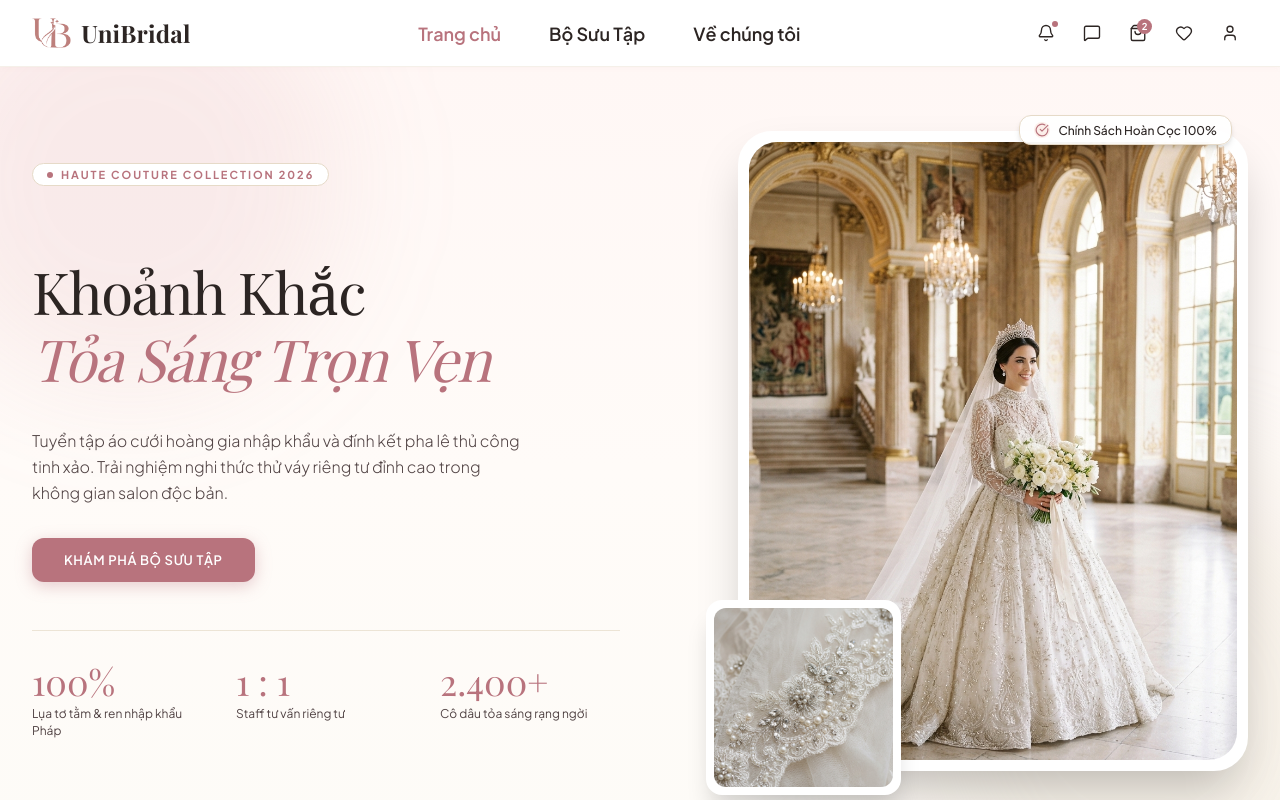
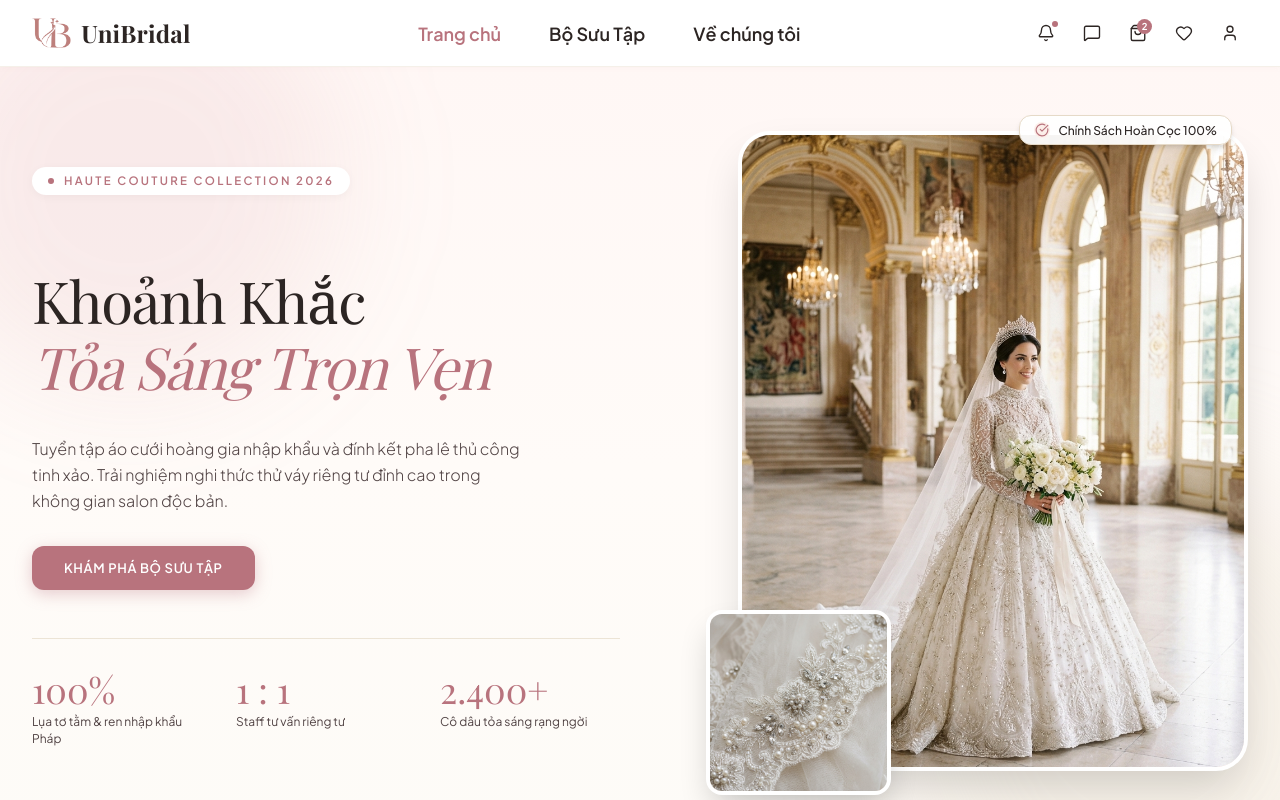
Before and after one commit to chip169/Wedding-Dress-Rental-Website-System, a React (Vite) app in the folder frontend/: page / in a window 1280 px wide. Shown: the top 800 px of the page. Built offline with nearby package versions, Linux system fonts and the light colour scheme; a web font is replaced by a local one.

Commit message:
style(hero): refine vertical padding and margin of haute couture pill badge

```diff
--- a/frontend/src/components/HeroSection.jsx
+++ b/frontend/src/components/HeroSection.jsx
@@ -17,9 +17,9 @@ const HeroSection = () => {
           <div className="lg:col-span-6 flex flex-col items-start z-10">
 
             {/* Pill Badge */}
-            <div className="inline-flex items-center gap-2 px-3.5 py-1 rounded-full bg-white border border-[#E6DAC8] shadow-xs mb-6">
-              <span className="w-1.5 h-1.5 rounded-full bg-[#B8737D]" />
-              <span className="font-jakarta font-bold text-[11px] tracking-[2px] uppercase text-[#B8737D]">
+            <div className="inline-flex items-center gap-2.5 px-4 py-2 rounded-full bg-white shadow-[0px_2px_10px_rgba(0,0,0,0.04)] mb-6 select-none mt-2 sm:mt-3">
+              <span className="w-1.5 h-1.5 rounded-full bg-[#B8737D] shrink-0" />
+              <span className="font-jakarta font-semibold text-[11px] sm:text-[11.5px] tracking-[0.2em] uppercase text-[#B8737D] leading-none">
                 HAUTE COUTURE COLLECTION 2026
               </span>
             </div>
@@ -96,26 +96,22 @@ const HeroSection = () => {
                 </span>
               </div>
 
-              {/* Main Hero Portrait with Prominent Crisp White Border */}
-              <div className="relative w-full h-[520px] sm:h-[600px] lg:h-[640px] p-[6px] sm:p-[7px] bg-white rounded-[30px] sm:rounded-[34px] shadow-[0px_25px_50px_-12px_rgba(0,0,0,0.25)] border-[4px] border-solid border-white">
-                <div className="w-full h-full rounded-[24px] sm:rounded-[28px] overflow-hidden bg-[#FCEEE9]">
+              {/* Main Hero Portrait with Clean 4px White Border */}
+              <div className="relative w-full h-[520px] sm:h-[600px] lg:h-[640px] rounded-[28px] sm:rounded-[32px] overflow-hidden bg-[#FCEEE9] border-4 border-solid border-white shadow-[0px_20px_45px_-10px_rgba(0,0,0,0.18)]">
                 <img
                   src={heroBrideImg}
                   alt="UniBridal Haute Couture Collection"
                   className="w-full h-full object-cover object-center"
                 />
               </div>
-              </div>
 
-              {/* Overlapping Detail Inset with Prominent White Border */}
-              <div className="absolute -bottom-6 -left-4 sm:-left-8 z-20 w-[160px] h-[160px] sm:w-[195px] sm:h-[195px] p-[6px] bg-white rounded-2xl shadow-[0px_20px_25px_-5px_rgba(0,0,0,0.15)] border-2 border-solid border-white">
-                <div className="w-full h-full rounded-xl overflow-hidden bg-[#FCEEE9]">
+              {/* Overlapping Detail Inset matching sample 4px white border */}
+              <div className="absolute -bottom-6 -left-4 sm:-left-8 z-20 w-[150px] h-[150px] sm:w-[185px] sm:h-[185px] rounded-2xl overflow-hidden bg-[#FCEEE9] border-4 border-solid border-white shadow-[0px_16px_32px_-6px_rgba(0,0,0,0.2)]">
                 <img
                   src={laceDetailImg}
                   alt="Chi tiết đính kết ren thủ công"
                   className="w-full h-full object-cover"
                 />
-                </div>
               </div>
 
             </div>
```
Lines whose indentation alone changed are shown as unchanged.
